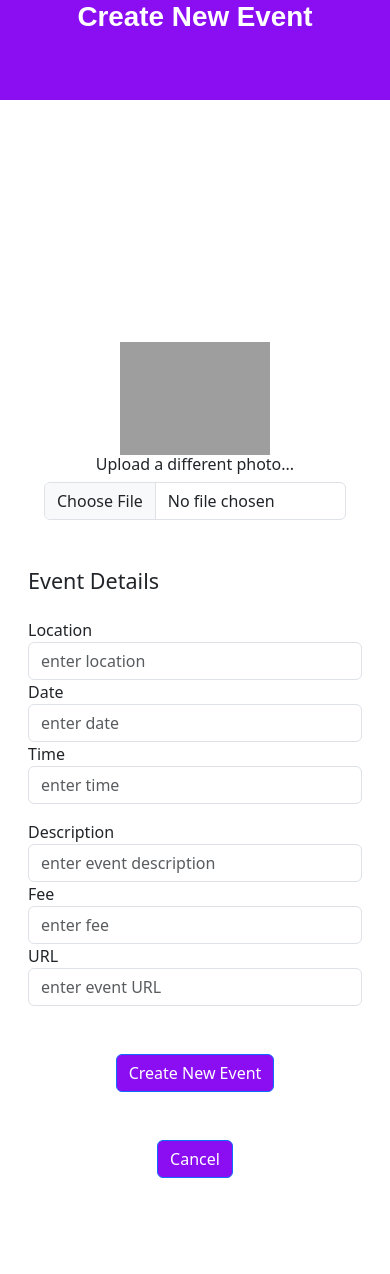
After one commit to joshblecherman/open_door, a Flask app: page /newevent in a window 390 px wide. The commit adds this page. Run offline with Flask 2, Linux system fonts and the light colour scheme; grey boxes are pictures that could not be loaded.

Commit message:
completed the new event page and profile_form, changed the borders in student_events

```diff
--- /dev/null
+++ b/app/templates/new_event.html
@@ -0,0 +1,70 @@
+<!DOCTYPE html>
+<html>
+<head>
+    <title>Open Door</title>
+    <link href="https://cdn.jsdelivr.net/npm/bootstrap@5.3.0-alpha3/dist/css/bootstrap.min.css" rel="stylesheet" integrity="sha384-KK94CHFLLe+nY2dmCWGMq91rCGa5gtU4mk92HdvYe+M/SXH301p5ILy+dN9+nJOZ" crossorigin="anonymous">
+	<link rel="stylesheet" href="./static/home.css">
+</head>
+<body>
+  <div>
+    <div class="top-bar">
+        <div class="home-container">
+            <h1 class="home-text">
+                Create New Event
+            </h1>
+        </div>
+    </div>
+    <div style="margin-top: 50px;">
+        <form class="p-3 py-5" action="#" method="post">
+            <div class="container rounded bg-white mt-5 mb-5">
+                <div class="row">
+                    <div class="col-md-3 border-right">
+                        <div class="d-flex flex-column align-items-center text-center p-3 py-5"><img class="mt-5" width="150px" src="https://logos-world.net/wp-content/uploads/2021/09/NYU-Logo.png"><h6>Upload a different photo...</h6><input type="file" class="form-control"></div>
+                    </div>
+                    <div class="col-md-5 border-right">
+
+                        <div class="d-flex justify-content-between align-items-center mb-3">
+                            <h4 class="text-right">Event Details</h4>
+                        </div>
+                        <div class="row mt-2">
+                            <div class="col-md-6"><label class="labels">Location</label><input type="text" class="form-control" placeholder="enter location" value=""></div>
+                            <div class="col-md-6"><label class="labels">Date</label><input type="text" class="form-control" value="" placeholder="enter date"></div>
+                            <div class="col-md-6"><label class="labels">Time</label><input type="text" class="form-control" value="" placeholder="enter time"></div>
+                        </div>
+                        <div class="row mt-3">
+                            <div class="col-md-12"><label class="labels">Description</label><input type="text" class="form-control" placeholder="enter event description" value=""></div>
+                            <div class="col-md-12"><label class="labels">Fee</label><input type="text" class="form-control" placeholder="enter fee" value=""></div>
+                            <div class="col-md-12"><label class="labels">URL</label><input type="text" class="form-control" placeholder="enter event URL" value=""></div>
+                        </div>
+                        <div class="mt-5 text-center"><input class="btn btn-primary profile-button purple-button" type="submit" name="Create New Event" value="Create New Event"/></div>
+                        <div class="mt-5 text-center"><input class="btn btn-primary profile-button purple-button" type="submit" name="Cancel" value="Cancel"/></div>
+                    </div>
+                </div>
+            </div>
+        </form>
+    </div>
+  </div>
+</body>
+</html>
+
+
+
+
+
+
+
+
+
+
+
+
+
+<!-- left column -->
+<!-- <div class="col-md-3">
+    <div class="text-center">
+      <img src="//placehold.it/100" class="avatar img-circle" alt="avatar">
+      <h6>Upload a different photo...</h6>
+
+      <input type="file" class="form-control">
+    </div>
+  </div> -->
--- a/app/templates/student_events.html
+++ b/app/templates/student_events.html
@@ -8,7 +8,7 @@
     </div>
   </form>
   {%for i in range(num_events)%}
-    <div class="row gx-5" style="border-bottom:5px solid #6d0dbb;">
+    <div class="row gx-5" style="border-bottom:5px ridge; margin-top:20px;">
       <div class="col-md-6 mb-4">
         <div class="bg-image hover-overlay ripple shadow-2-strong rounded-5" data-mdb-ripple-color="light" style="margin-top: 10px;">
           <img src="https://mdbcdn.b-cdn.net/img/new/slides/080.webp" class="img-fluid rounded" />
```
Also changed, not shown: app/templates/profile_form.html (+4 -4 lines).
